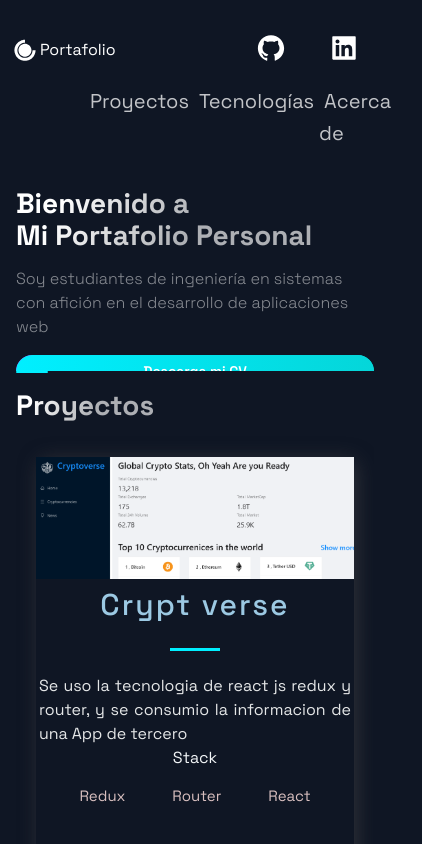
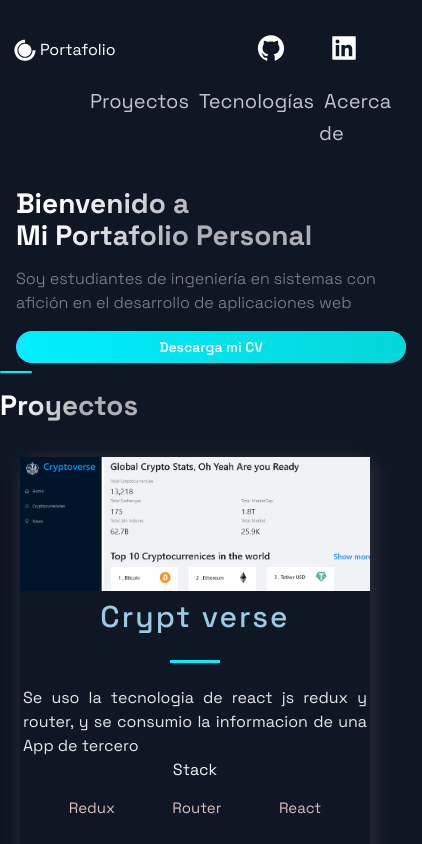
Before and after one commit to CrisGoDev/Port, a Next.js app: page / in a window 390 px wide. Shown: the top 844 px of the page, 422 px wide, since content can reach past the window. Built offline with nearby package versions, Linux system fonts and the light colour scheme.

Commit message:
arreglando problemas de responsividad, y tambien el link de linkedin

```diff
--- a/src/components/Header/Header.js
+++ b/src/components/Header/Header.js
@@ -35,7 +35,7 @@ const Header = () =>  (
         <SocialIcons href="https://github.com/CrisGoDev">
           <AiFillGithub size="3rem" />
         </SocialIcons>
-        <SocialIcons href="https://www.linkedin.com/in/cris-jar-a7b40a223/">
+        <SocialIcons href="https://www.linkedin.com/in/cristhian-joel-jarquin-gomez-a7b40a223/">
           <AiFillLinkedin size="3rem" />
         </SocialIcons>
 
--- a/src/styles/GlobalComponents/index.js
+++ b/src/styles/GlobalComponents/index.js
@@ -20,7 +20,7 @@ export const Section = styled.section`
   @media ${(props) => props.theme.breakpoints.sm} {
     padding: ${(props) => props.nopadding ? "0" : "16px 16px 0" } ;
 
-    width: calc(100vw - 32px);
+    width: calc(100vw );
     flex-direction: column;
 
   }
```
